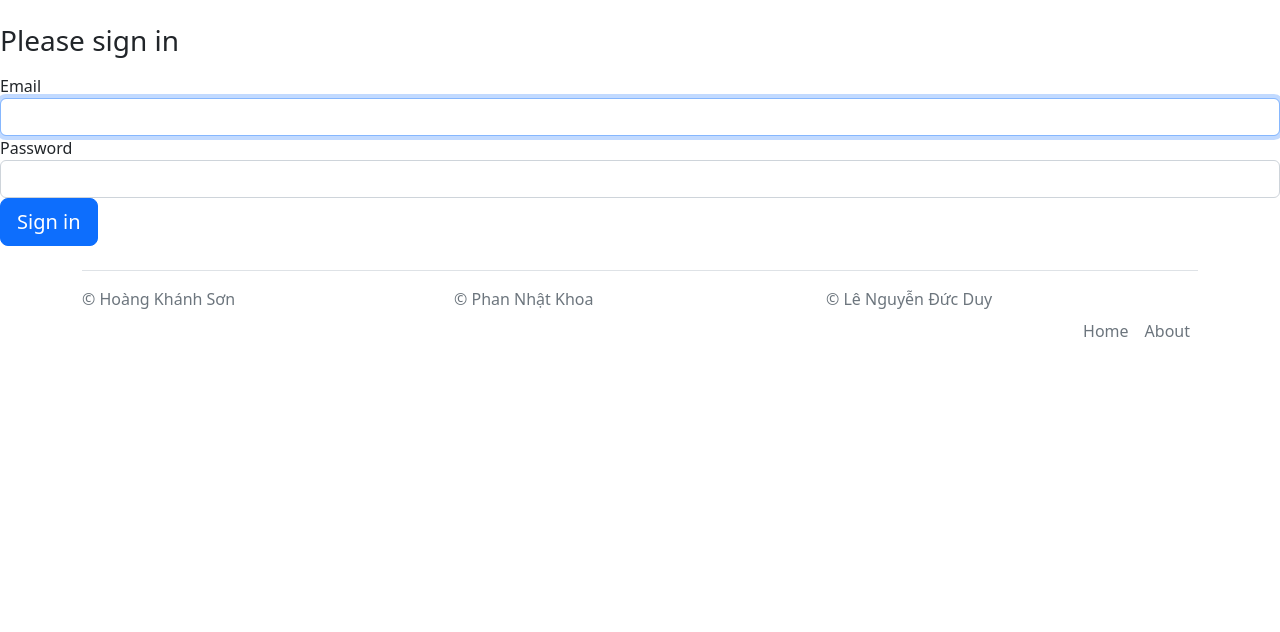
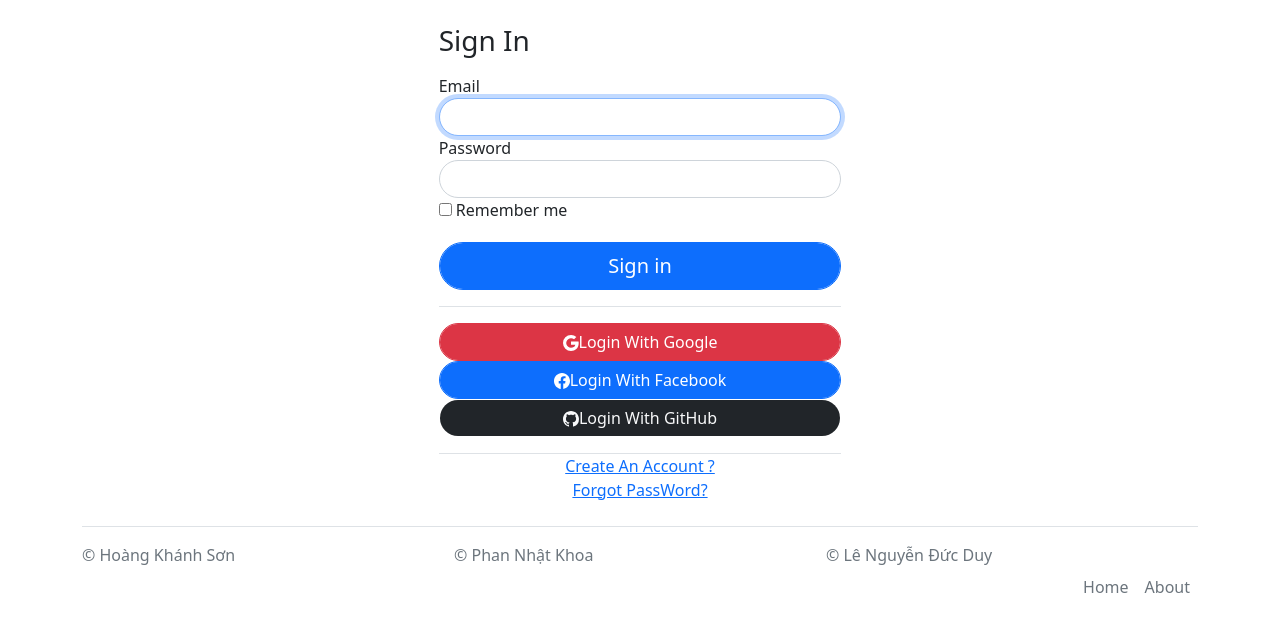
Before and after one commit to phannhatkhoa/Project, a Symfony app: template templates/security/login.html.twig in a window 1280 px wide. Shown: the part 73-705 px from the top of the page. Run offline with Twig, Linux system fonts and the light colour scheme; the template is opened without the code that fills it, so the values that code supplies are empty; some libraries are stand-ins or nearby versions.

Commit message:
Update login.html.twig

```diff
--- a/templates/security/login.html.twig
+++ b/templates/security/login.html.twig
@@ -1,9 +1,9 @@
 {% extends 'base.html.twig' %}
 
-{% block title %}Log in!{% endblock %}
+{% block title %}Log in {% endblock %}
 
 {% block body %}
-<form method="post">
+    <form class="container-md col-md-4 col-md-offset-4" method="post">
         {% if error %}
             <div class="alert alert-danger">{{ error.messageKey|trans(error.messageData, 'security') }}</div>
         {% endif %}
@@ -14,11 +14,13 @@
             </div>
         {% endif %}
 
-    <h1 class="h3 mb-3 font-weight-normal">Please sign in</h1>
+        <h1 class="h3 mb-3 font-weight-normal">Sign In</h1>
         <label for="inputEmail">Email</label>
-    <input type="email" value="{{ last_username }}" name="email" id="inputEmail" class="form-control" autocomplete="email" required autofocus>
+        <input type="email" value="{{ last_username }}" name="email" id="inputEmail" class="form-control rounded-pill"
+               autocomplete="email" required autofocus>
         <label for="inputPassword">Password</label>
-    <input type="password" name="password" id="inputPassword" class="form-control" autocomplete="current-password" required>
+        <input type="password" name="password" id="inputPassword" class="form-control rounded-pill"
+               autocomplete="current-password" required>
 
         <input type="hidden" name="_csrf_token"
                value="{{ csrf_token('authenticate') }}"
@@ -34,9 +36,38 @@
             </label>
         </div>
         #}
-
-    <button class="btn btn-lg btn-primary" type="submit">
+        <div class="checkbox mb-1">
+            <label>
+                <input type="checkbox" name="_remember_me"> Remember me
+            </label>
+        </div>
+        <div class="d-flex flex-wrap justify-content-center py-3 border-bottom">
+            <button class="form-control rounded-pill btn btn-lg btn-primary" type="submit">
                 Sign in
             </button>
+        </div>
+        <div class="d-flex flex-wrap justify-content-center py-3 border-bottom">
+            <a class="btn btn-outline-black btn-floating btn-danger form-control rounded-pill" href="#!" role="button"
+            ><svg xmlns="http://www.w3.org/2000/svg" width="16" height="16" fill="currentColor" class="bi bi-google" viewBox="0 0 16 16">
+                    <path d="M15.545 6.558a9.42 9.42 0 0 1 .139 1.626c0 2.434-.87 4.492-2.384 5.885h.002C11.978 15.292 10.158 16 8 16A8 8 0 1 1 8 0a7.689 7.689 0 0 1 5.352 2.082l-2.284 2.284A4.347 4.347 0 0 0 8 3.166c-2.087 0-3.86 1.408-4.492 3.304a4.792 4.792 0 0 0 0 3.063h.003c.635 1.893 2.405 3.301 4.492 3.301 1.078 0 2.004-.276 2.722-.764h-.003a3.702 3.702 0 0 0 1.599-2.431H8v-3.08h7.545z"/>
+                </svg><script src="https://apis.google.com/js/platform.js?onload=renderButton" async defer></script>Login With Google
+            </a>
+            <a class="btn btn-outline-black btn-floating btn-primary form-control rounded-pill" href="https://www.facebook.com/chuotlee1810" role="button"
+            ><svg xmlns="http://www.w3.org/2000/svg" width="16" height="16" fill="currentColor" class="bi bi-facebook" viewBox="0 0 16 16">
+                    <path d="M16 8.049c0-4.446-3.582-8.05-8-8.05C3.58 0-.002 3.603-.002 8.05c0 4.017 2.926 7.347 6.75 7.951v-5.625h-2.03V8.05H6.75V6.275c0-2.017 1.195-3.131 3.022-3.131.876 0 1.791.157 1.791.157v1.98h-1.009c-.993 0-1.303.621-1.303 1.258v1.51h2.218l-.354 2.326H9.25V16c3.824-.604 6.75-3.934 6.75-7.951z"/>
+                </svg>Login With Facebook</a>
+            </a>
+            <a class="btn btn-outline-black btn-floating text-light bg-dark form-control rounded-pill" href="https://github.com/phannhatkhoa/Project" role="button">
+                <svg xmlns="http://www.w3.org/2000/svg" width="16" height="16" fill="currentColor"
+                     class="bi bi-github" viewBox="0 0 16 16">
+                    <path d="M8 0C3.58 0 0 3.58 0 8c0 3.54 2.29 6.53 5.47 7.59.4.07.55-.17.55-.38 0-.19-.01-.82-.01-1.49-2.01.37-2.53-.49-2.69-.94-.09-.23-.48-.94-.82-1.13-.28-.15-.68-.52-.01-.53.63-.01 1.08.58 1.23.82.72 1.21 1.87.87 2.33.66.07-.52.28-.87.51-1.07-1.78-.2-3.64-.89-3.64-3.95 0-.87.31-1.59.82-2.15-.08-.2-.36-1.02.08-2.12 0 0 .67-.21 2.2.82.64-.18 1.32-.27 2-.27.68 0 1.36.09 2 .27 1.53-1.04 2.2-.82 2.2-.82.44 1.1.16 1.92.08 2.12.51.56.82 1.27.82 2.15 0 3.07-1.87 3.75-3.65 3.95.29.25.54.73.54 1.48 0 1.07-.01 1.93-.01 2.2 0 .21.15.46.55.38A8.012 8.012 0 0 0 16 8c0-4.42-3.58-8-8-8z"/>
+                </svg>Login With GitHub
+            </a>
+        </div>
+        <div>
+            <a class="d-flex flex-wrap justify-content-center" href="{{ path('app_register') }}">Create An Account ?</a>
+            <a class="d-flex flex-wrap justify-content-center" href="{{ path('app_register') }}">Forgot PassWord?</a>
+        </div>
+
     </form>
 {% endblock %}
```
Lines whose indentation alone changed are shown as unchanged.
